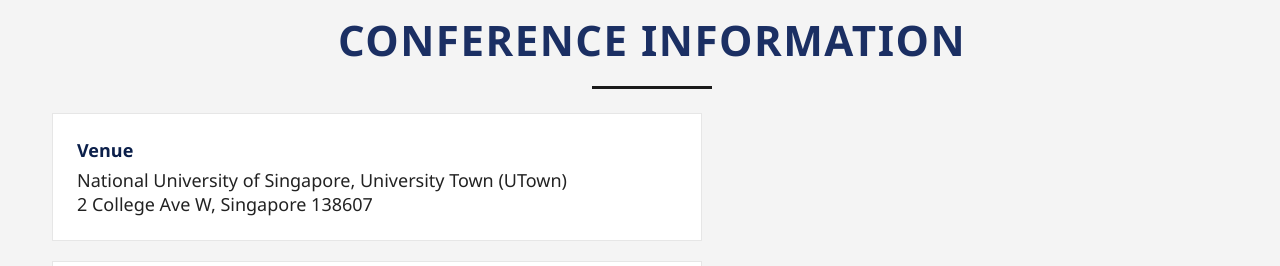
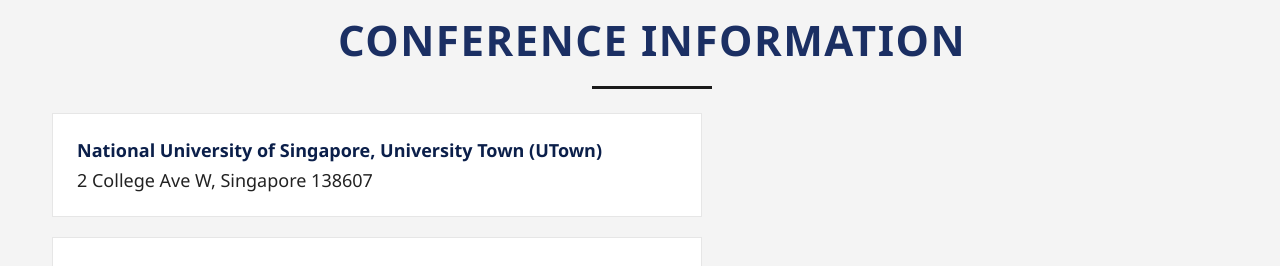
Before and after one commit to sacc2026/sacc2026, a Next.js app: page / in a window 1280 px wide. Shown: the part 2400-2666 px from the top of the page. Built offline with nearby package versions, Linux system fonts and the light colour scheme.

Commit message:
Update page.jsx

```diff
--- a/app/page.jsx
+++ b/app/page.jsx
@@ -71,9 +71,7 @@
             <ul className="info-list">
               <li>
                 <div>
-                  <strong>Venue</strong>
-                  National University of Singapore, University Town (UTown)
-                  <br />
+                  <strong>National University of Singapore, University Town (UTown)</strong>
                   2 College Ave W, Singapore 138607
                 </div>
               </li>
```
